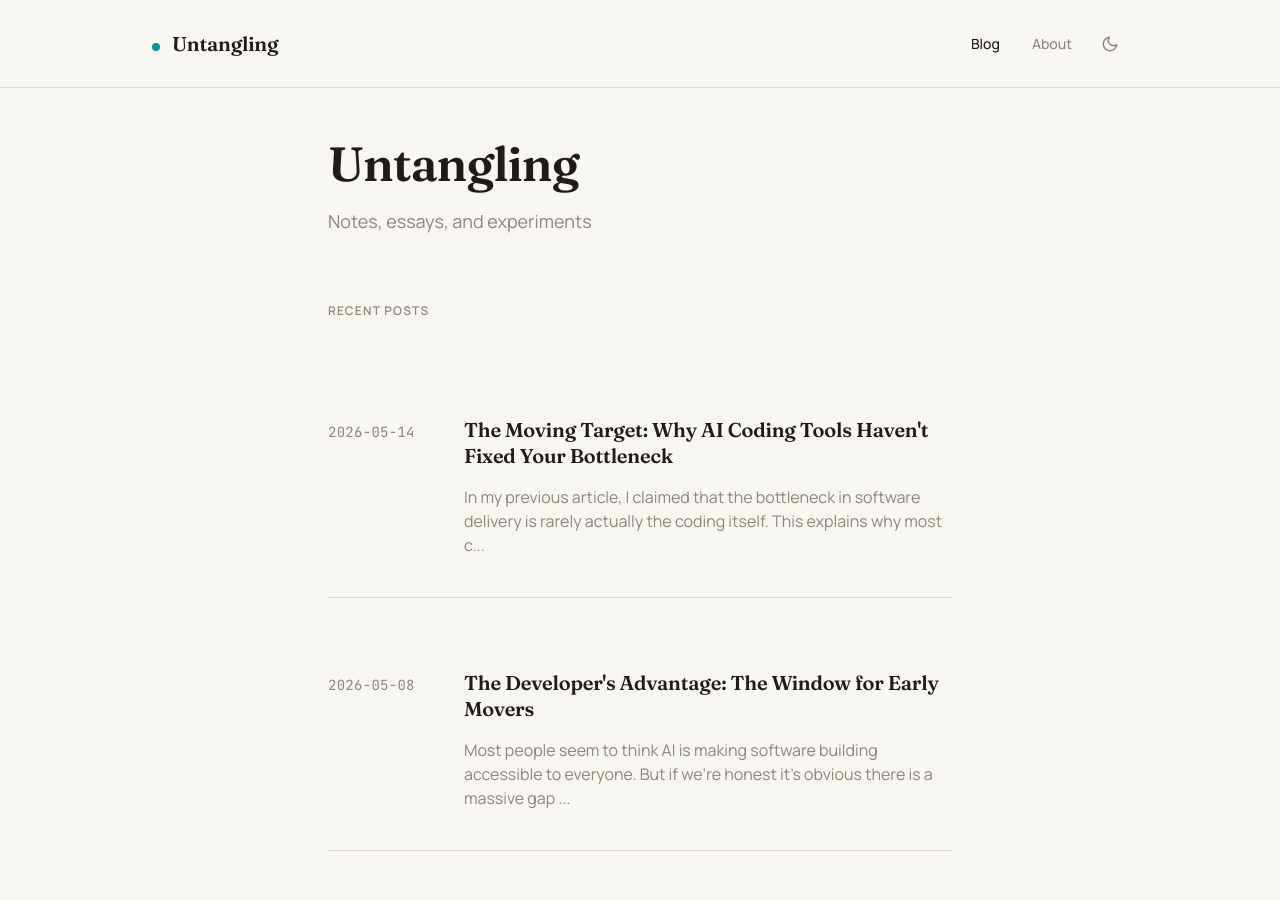
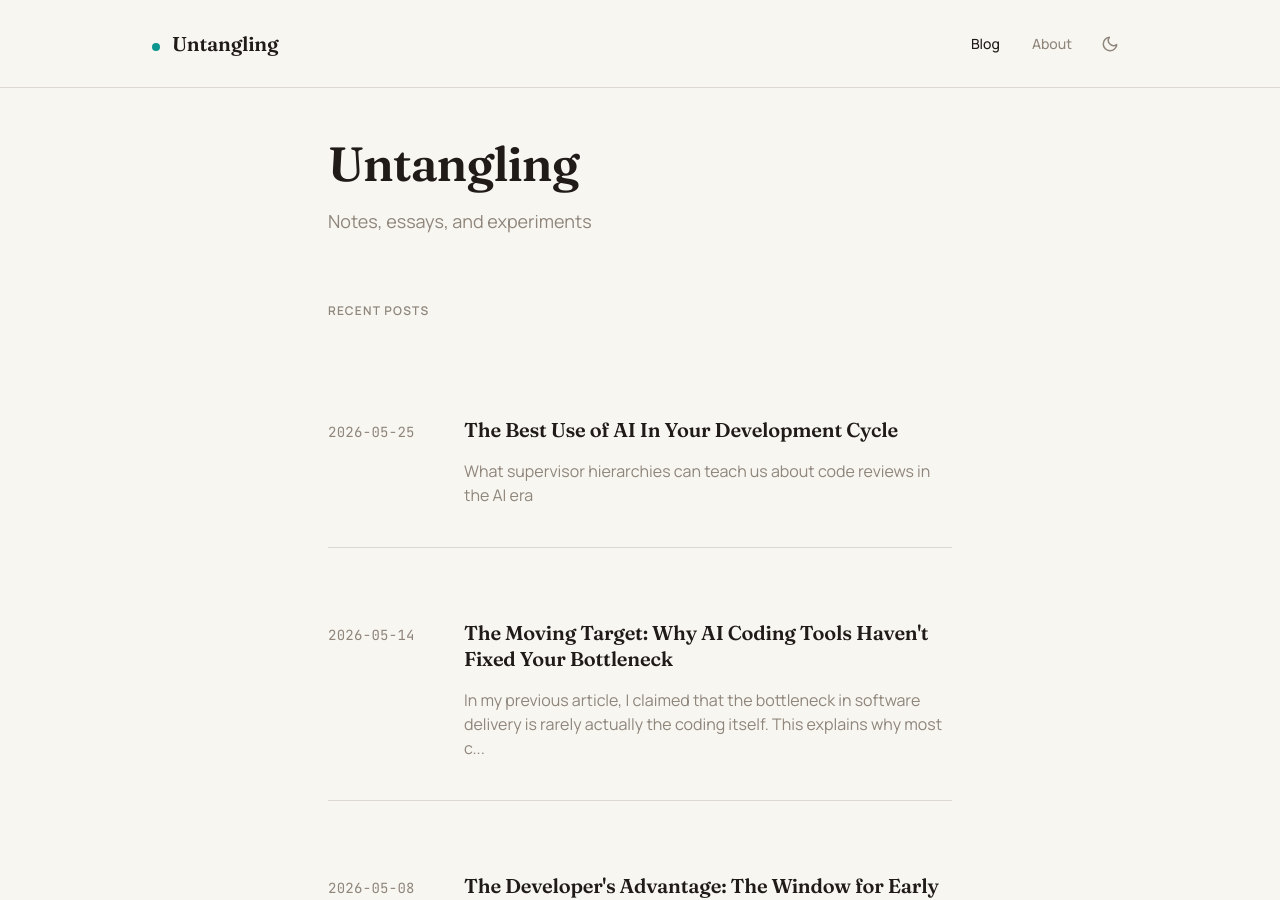
Before and after one commit to arienkock/arienkock.github.io, a Jekyll site: the page built from index.html, in a window 1280 px wide and 900 px high. Built offline with Jekyll 4.4.1, drawn with Linux system fonts in a browser that asks for light colours; the list of posts is cut into pages by our own code; some of the changed lines change nothing that is shown.

Commit message:
Revise article on AI and code review strategies
Updated the article to reflect a new title, subtitle, and publication date. Revised content to focus on AI's role in code reviews and introduced a hierarchy of verification.

```diff
--- a/_posts/2026-04-17-supervisor-hierarchies-and-the-code-review-debate.md
+++ b/_posts/2026-04-17-supervisor-hierarchies-and-the-code-review-debate.md
@@ -1,116 +1,63 @@
 ---
-title: What supervisor hierarchies can teach us about code reviews in the AI era
-subtitle: Reliability thinking from Erlang, applied to a messy engineering debate
-date: 2026-04-17
+title: The Best Use of AI In Your Development Cycle
+subtitle: What supervisor hierarchies can teach us about code reviews in the AI era
+date: 2026-05-25
 tags: [engineering, ai, code-review]
-published: false
+published: true
 ---
 
-One of Joe Armstrong's enduring ideas is that resilient systems are not built by pretending failure will not happen. They are built by assuming failure is normal, then shaping the system so failures are isolated, detected quickly, and recovered from automatically.
+I suspect that most people pushing for AI adoption in organisations are doing it with the intent of writing better code faster. One would expect to see a boost in developer productivity. And you do, kind of, but only at the level of the individual. As I claimed in a previous article: ["Writing code is rarely the bottleneck"](https://arienkock.github.io/2026/05/14/if-not-coding-then-what/).
 
-That mindset came through strongly in his talks about supervisor hierarchies: small processes doing one thing, linked into trees, with supervisors deciding what to restart and when. The point is not perfection in each worker process. The point is resilience in the whole.
+[DORA's recent AI ROI report](https://cloud.google.com/resources/content/dora-roi-of-ai-assisted-software-development) shows a dip in quality/stability during early AI adoption. So what we're saying then is that AI adoption, the way it's usually done, does not boost overall productivity. It puts such a high load on the quality gates that we actually produce lower quality changes.
 
-I keep thinking about that while watching the current "what do we even do with code reviews now?" debate, especially with AI-assisted coding becoming normal.
+I suspect most people's reactions when finding this out is either "The data must be wrong!", "I told you so!" or... "I've been scammed!".
 
-## The framing problem
+## The Verification Gap / Crisis
 
-A lot of arguments about code review get stuck because they frame review as a gate for catching bad code before merge, full stop.
+When AI-written code is usually good enough, you start checking it less. When AI-written code is written in such high volume that you can't keep up, you start checking it less.
 
-That was never the whole story, but AI makes the limitation obvious:
+People have written about how verifying/checking code is becoming a bigger part of our work. And that's not something people are generally excited about. The prompting part is fun, but the checking part is not. It takes quite a bit of time and energy. Check out:
 
-- Generated code can look plausible while hiding subtle design mistakes.
-- Volume goes up, so reviewer attention becomes the scarcest resource.
-- If we treat every PR as a full manual audit, we burn people out.
+- [When AI Writes the World's Software, Who Verifies It? -
+Leonardo de Moura](https://leodemoura.github.io/blog/2026-2-28-when-ai-writes-the-worlds-software-who-verifies-it/)
+- [The Verification Crisis: Why Checking Generated Code Is Harder Than Writing It](https://smarterarticles.co.uk/the-verification-crisis-why-checking-generated-code-is-harder-than-writing-it)
 
-So the old binary framing breaks down:
+This isn't new, because this was the sucky part of code reviews to begin with. And now we have to do it more often? No thanks.
 
-- "Review everything deeply" does not scale.
-- "Review nothing, just ship" fails predictably.
+## A Hierarchy of Verification
 
-The more useful question is: what review structure gives us system-level resilience when individual changes and individual reviewers will both fail sometimes?
+Erlang popularised the concept of supervision hierarchies. The core idea is that you can get highly fault-tolerant systems if you build them in such a way.
 
-## Supervisor trees as a mental model for review
+If our goal is defect tolerance instead of fault tolerance, then a hierarchy of verification should be a powerful architecture. It simultaneously addresses the bottleneck of reviews, while enabling us to broaden the scope of verifications via automation. Automation handles menial and repetitive verifications better than humans do.
 
-In supervisor hierarchies, responsibilities are explicit and layered. We can map that to code review practice.
+Take this example: have AI check for conceptual duplication, i.e. code that may look different, but mean the same thing. You're going to get what you asked for, but some of them might not be feasible to fix. Other are just the AI making stretch. Have adversarial reviews, an AI can check that work and reduce the noise. If you're going to ask for a code review from an AI, you're always going to get **something**. Have that work checked in a hierarchy of verifications, and it could actually end up concluding that it's good to go.
 
-### Layer 1: local checks (worker-level)
+The human sits at the top, because (of course) the human developer takes final responsibility for the result. It's a human checking the work of an AI that checked a human's work.
 
-This is linting, tests, static analysis, type checks, policy checks, and AI-generated review hints. These are cheap, fast, and relentless.
+With the rise of token costs this may sound like yet another way to burn through cash. But there are definitely ways to deal with that.
 
-They should catch routine breakage so humans do not spend cognition on obvious defects.
+## AI Verification On a Budget
 
-### Layer 2: peer review (first-line supervisor)
+Having an LLM read the entire codebase for every update is expensive. Nobody is questioning that. Token costs will skyrocket with continuous manual AI checks.
 
-A human reviewer focuses on what automation is still bad at:
+However, many verification checks can be evaluated deterministically. If a verification can be performed by looking at an AST or directory structure, there may already be a tool there to do it. If so, use AI to write the rule. If not, use AI to write the check as code.
 
-- domain fit
-- architectural alignment
-- maintainability
-- clarity of intent
+That's leverage. Having AI write code that replaces itself completely, or in part, is how you truly scale up the benefits. Also, if the AI bubble goes bust, you still have your custom-built tooling.
 
-This is not "find every bug." It is "is this change healthy for the system?"
+Some checks are partially deterministic and partially subjective. Have AI write a script to wrap the AI in a harness. These scripts isolate the problem and only call the LLM for the subjective bits.
 
-### Layer 3: ownership and architecture review (higher-level supervisor)
+## You Can Start Right Now
 
-High-risk areas need stronger supervision: security-sensitive modules, core platform code, distributed system boundaries, money movement, privacy logic, data model migrations.
+Who is the person that you wish would review every PR? Ask them to imagine what they would review if they had infinite time and motivation. What are the invariants? What are the architecture rules that live in their mind and materialised through past decisions?
 
-Not every PR needs this level. But some absolutely do, and pretending otherwise is just wishful thinking.
+Use this documented wishlist as your foundation for automated rules. Have your team use AI to generate deterministic tests for these rules. Implement these generated tests directly into your continuous integration pipeline.
 
-### Layer 4: production feedback loops (recovery strategy)
+Identify the remaining complex rules from the wishlist. Frame them as full agent prompts with structured outputs that your CI pipeline can pick up.
 
-Even good review systems miss things. Resilience comes from what happens next:
+## Conclusion: Targeted Improvements to Your Software Delivery Performance
 
-- observability that spots regressions early
-- feature flags and rollout controls
-- quick rollback paths
-- post-incident learning that feeds back into checks and review heuristics
+Automating verifications addresses the most likely bottlenecks: human verifications. Addressing your system's constraint gets you higher throughput. In particular, this approach also gets you (in all likelihood) higher quality changes. It doesn't have to break the bank if you're smart about it.
 
-This is the equivalent of restart strategy. If your only safety mechanism is "catch it in PR," your recovery model is weak.
+There is only one reason I can think of that this isn't the first and most common use of AI in software development. Reviewing and maintenance are some of the least fun things to do for a developer.
 
-## What this means for the AI code review debate
-
-I think both extreme positions are wrong:
-
-- "AI means human review is obsolete"
-- "AI means every line now needs more human review than before"
-
-AI changes where effort should go, not whether effort is needed.
-
-The opportunity is to move humans up the stack:
-
-- less time on syntax-level policing
-- more time on system boundaries and risk
-- clearer ownership for high-consequence changes
-
-Put differently: AI can be an excellent worker process in the review hierarchy, but it should not be the entire supervision strategy.
-
-## A practical policy I would start with
-
-If I had to set team policy tomorrow, I would start with this:
-
-1. **Default automation-first checks.** No human reviews for changes that fail baseline quality gates.
-2. **Risk-tiered human review.** Lightweight review for low-risk changes, deeper required review for high-risk areas.
-3. **Explicit ownership matrix.** Define who must review what, based on blast radius.
-4. **Fast recovery discipline.** Every significant change needs rollback and monitoring plans.
-5. **Monthly calibration.** Sample escaped defects and review misses; adjust rules instead of blaming individuals.
-
-This is not glamorous, but it is robust.
-
-## Where I still feel tension
-
-There is still a cultural question here: teams often use review for mentorship, alignment, and social trust, not just defect prevention. If we over-automate, we might save time but lose learning.
-
-I do not have a perfect answer yet. My current view is that we should separate goals instead of mixing them:
-
-- keep mandatory review focused on risk and correctness
-- create intentional spaces for mentoring and design discussion
-
-When those are conflated, both get worse.
-
-## Draft notes to expand
-
-- Add one concrete example of a "looked fine in review, failed in production" change and show how layered supervision would have reduced impact.
-- Reference one specific Joe Armstrong quote/talk segment for precision.
-- Add a short section on incentives: velocity metrics often punish resilient review behavior.
-
-That is where I am landing right now: code review should be designed like a resilient system, not a single checkpoint. Assume mistakes, structure recovery, and put scarce human judgment where it matters most.
+Well great! If it hurts, do it more often. Make it easier, cheaper, and faster. What's stopping you?
```
